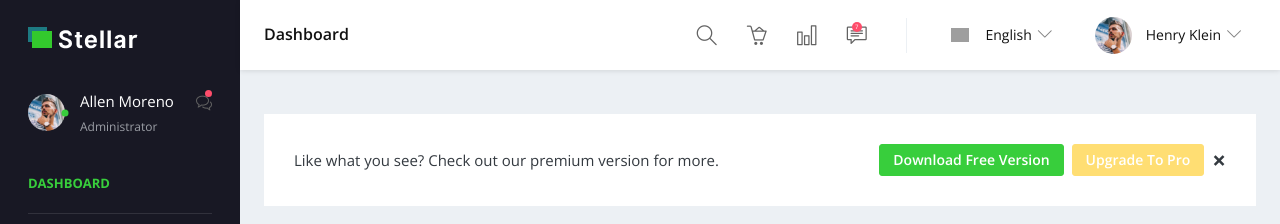
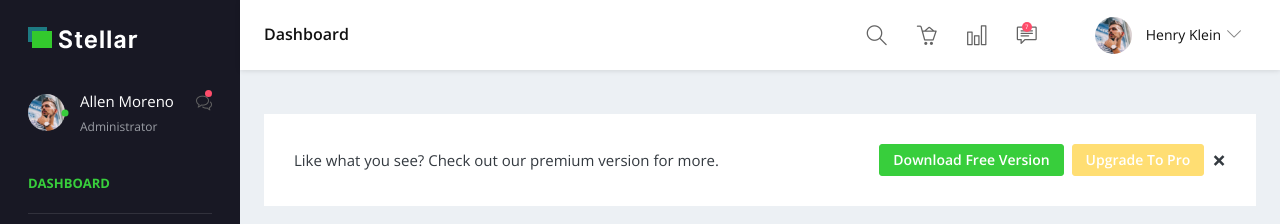
Before and after one commit to altairObando/Sistema-Contable, a Django app: page / in a window 1280 px wide. Shown: the top 224 px of the page. Run offline with Django 3.2, Linux system fonts and the light colour scheme; some libraries are stand-ins or nearby versions; grey boxes are pictures that could not be loaded.

Commit message:
Initial Commit

```diff
--- a/templates/_navbar.html
+++ b/templates/_navbar.html
@@ -53,24 +53,7 @@
           </a>
         </div>
       </li>
-      <li class="nav-item dropdown language-dropdown d-none d-sm-flex align-items-center">
-        <a class="nav-link d-flex align-items-center dropdown-toggle" id="LanguageDropdown" href="#" data-toggle="dropdown" aria-expanded="false">
-          <div class="d-inline-flex mr-3">
-            <i class="flag-icon flag-icon-us"></i>
-          </div>
-          <span class="profile-text font-weight-normal">English</span>
-        </a>
-        <div class="dropdown-menu dropdown-menu-left navbar-dropdown py-2" aria-labelledby="LanguageDropdown">
-          <a class="dropdown-item">
-            <i class="flag-icon flag-icon-us"></i> English </a>
-          <a class="dropdown-item">
-            <i class="flag-icon flag-icon-fr"></i> French </a>
-          <a class="dropdown-item">
-            <i class="flag-icon flag-icon-ae"></i> Arabic </a>
-          <a class="dropdown-item">
-            <i class="flag-icon flag-icon-ru"></i> Russian </a>
-        </div>
-      </li>
+
       <li class="nav-item dropdown d-none d-xl-inline-flex user-dropdown">
         <a class="nav-link dropdown-toggle" id="UserDropdown" href="#" data-toggle="dropdown" aria-expanded="false">
           <img class="img-xs rounded-circle ml-2" src="{% static 'images/faces/face8.jpg' %}" alt="Profile image"> <span class="font-weight-normal"> Henry Klein </span></a>
```
